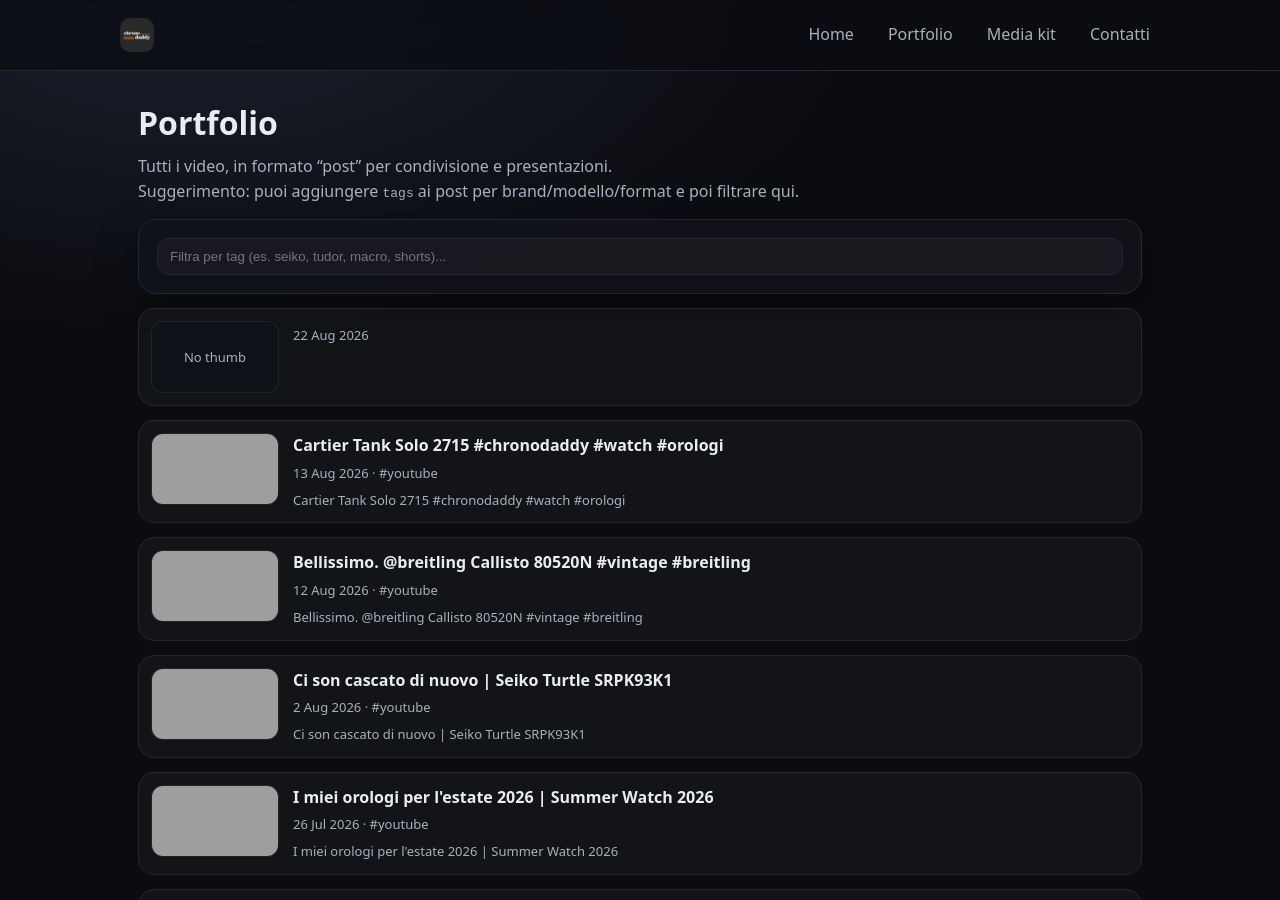
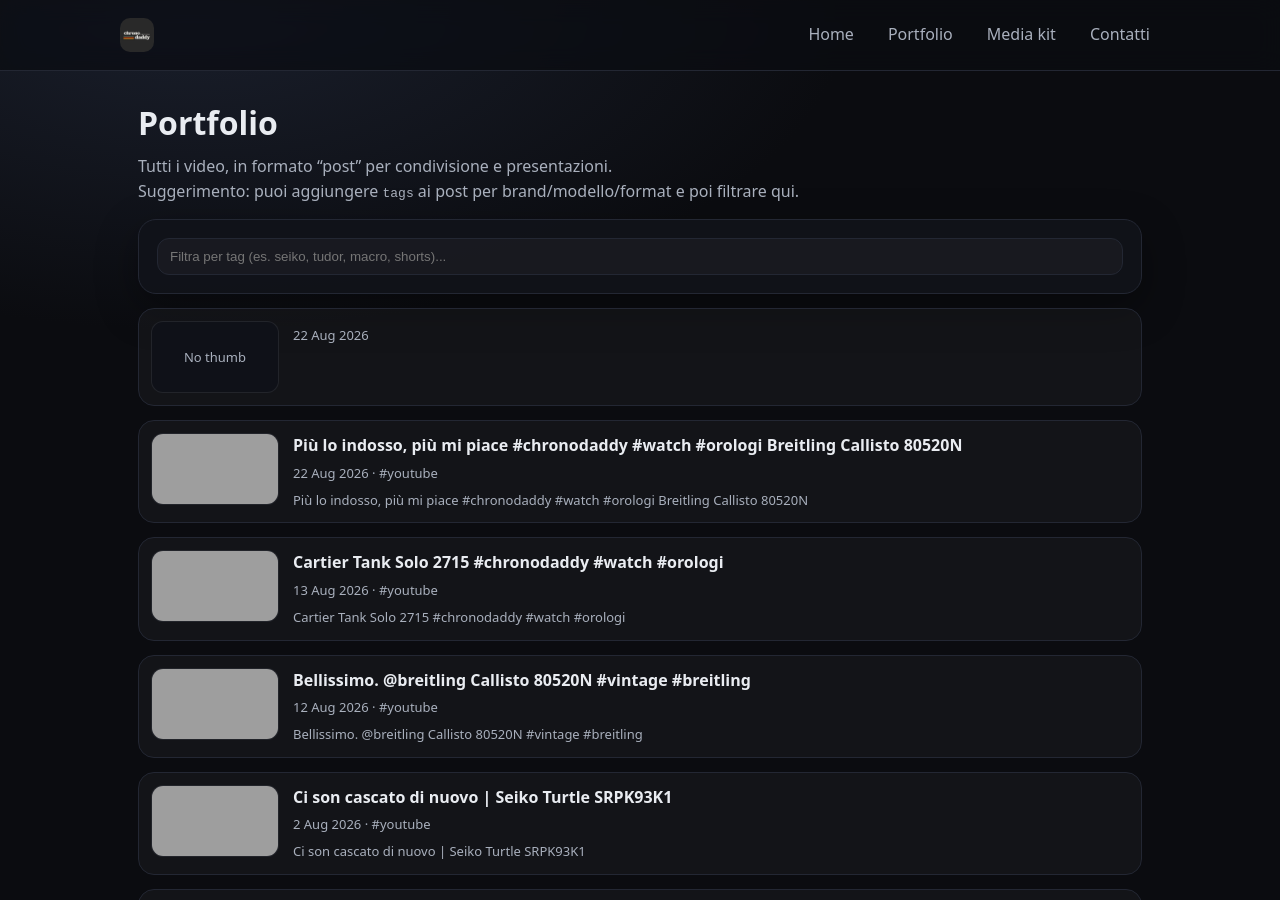
Before and after one commit to claudiostoduto/chronodaddy, a Jekyll site: the page built from _pages/portfolio.md, in a window 1280 px wide and 900 px high, cut to the strip 0-900 px from the top of the window. Built offline with Jekyll 4.4.1, drawn with Linux system fonts in a browser that asks for light colours; grey boxes are pictures that could not be loaded.

Commit message:
chore: add new YouTube posts

```diff
--- /dev/null
+++ b/_posts/2026-08-22-pi-lo-indosso-pi-mi-piace-chronodaddy-watch-orologi-breitling-callisto-80520n.md
@@ -0,0 +1,14 @@
+---
+title: "Più lo indosso, più mi piace #chronodaddy #watch #orologi Breitling Callisto 80520N"
+date: 2026-08-22
+videoId: "8_rSx4L1Im0"
+youtubeUrl: "https://www.youtube.com/shorts/8_rSx4L1Im0"
+thumbnail: "https://i1.ytimg.com/vi/8_rSx4L1Im0/hqdefault.jpg"
+tags: [youtube]
+excerpt: "Più lo indosso, più mi piace #chronodaddy #watch #orologi Breitling Callisto 80520N"
+---
+
+<!--
+Questo post è stato generato automaticamente.
+Puoi aggiungere tag più specifici (brand/modello/format) e una descrizione/contesto per renderlo un vero case study.
+-->
--- a/assets/channel-stats.json
+++ b/assets/channel-stats.json
@@ -1,6 +1,6 @@
 {
   "subscribers": 810,
-  "views": 430364,
-  "videos": 234,
-  "updatedAt": "2026-08-22T14:35:22.216Z"
+  "views": 430709,
+  "videos": 235,
+  "updatedAt": "2026-08-22T15:33:19.820Z"
 }
```
